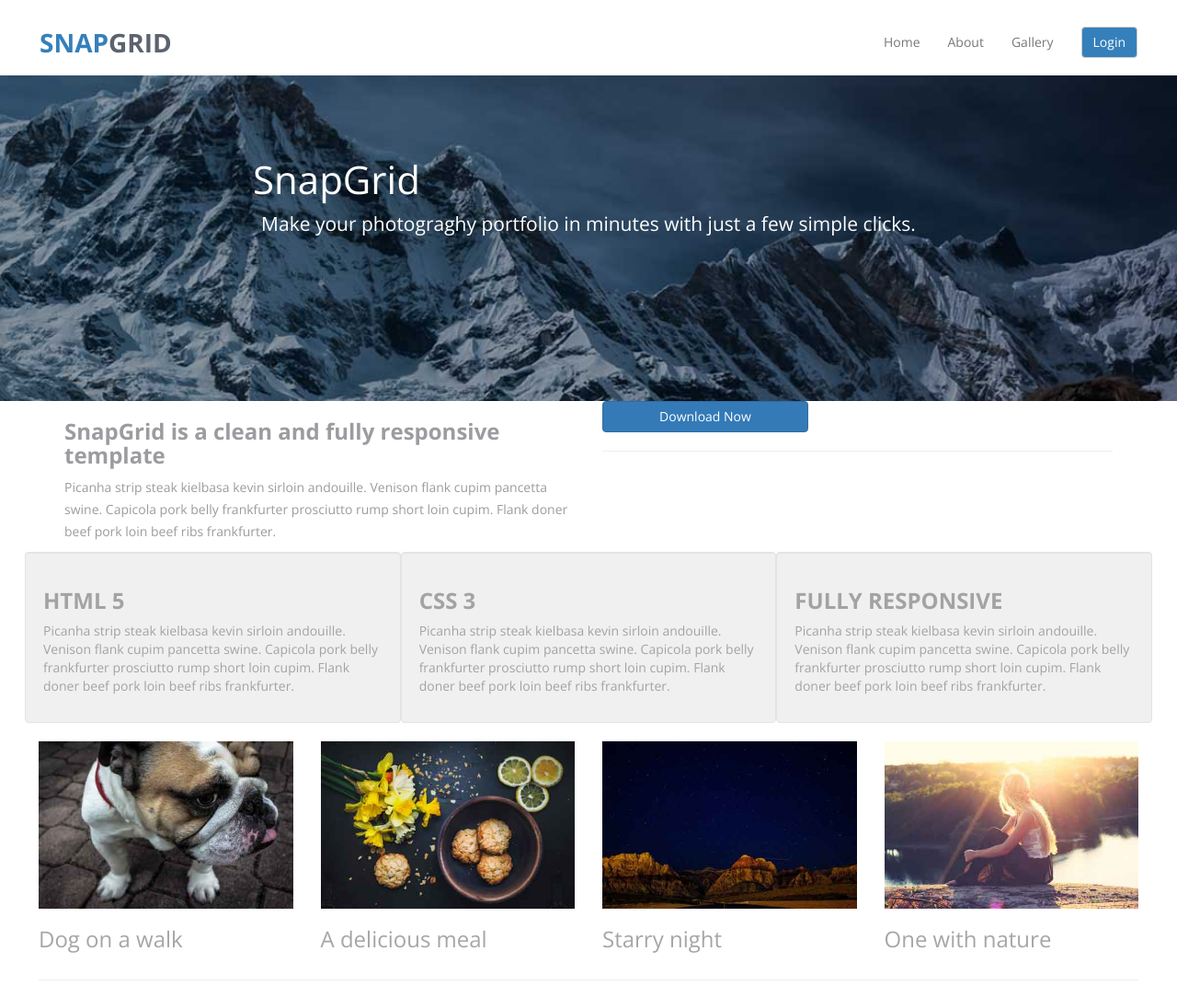
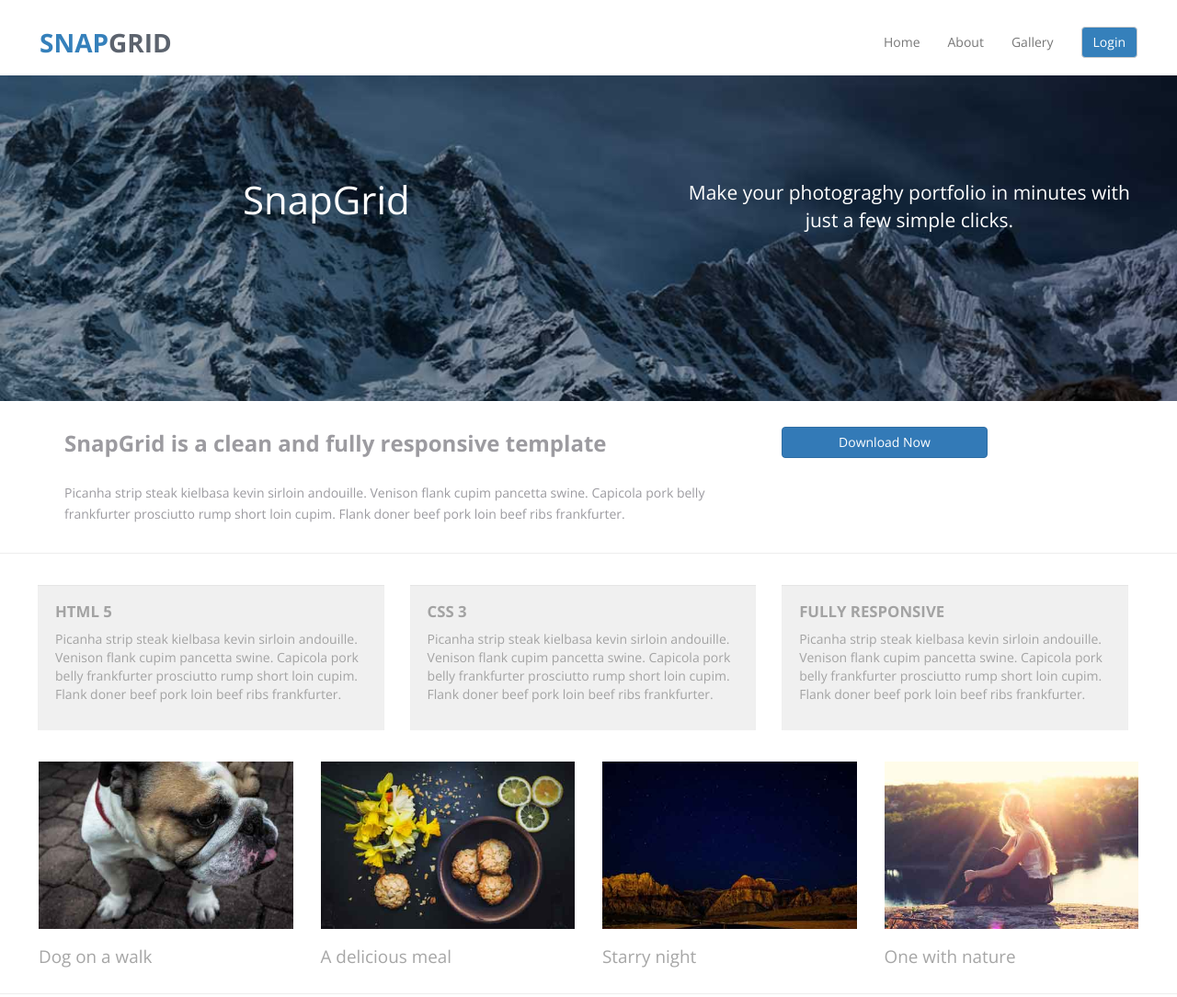
Before and after one commit to troyacosta/bootstrap-site, a website: page index.html in a window 1280 px wide. Shown: the top 1084 px of the page at 92% size. Drawn offline with nearby package versions, Linux system fonts and the light colour scheme.

Commit message:
tablet layout

```diff
--- a/index.html
+++ b/index.html
@@ -35,28 +35,29 @@
         </div>
         <!-- /.container-fluid -->
     </nav>
-    <section id="landing">
-        <div class="container text-center">
-            <div class="col-sm-offset-2 col-sm-1">
+    <section id="landing" class="text-center">
+        <div class="row">
+            <div class="col-sm-offset-2 col-sm-3">
                 <h1>SnapGrid</h1>
             </div>
-            <div class="col-xs-8 col-xs-offset-2 col-sm-8">
+            <div class="col-xs-offset-2 col-xs-8 col-sm-5">
                 <p>Make your photograghy portfolio in minutes with just a few simple clicks.</p>
             </div>
         </div>
     </section>
     <section class="download">
         <div class="row">
-            <div class="col-sm-6">
+            <div class="col-sm-8">
                 <h3>SnapGrid is a clean and fully responsive template</h3>
                 <p>Picanha strip steak kielbasa kevin sirloin andouille. Venison flank cupim pancetta swine. Capicola pork belly frankfurter prosciutto rump short loin cupim. Flank doner beef pork loin beef ribs frankfurter.</p>
             </div>
-            <div class="col-sm-6">
+            <div class="col-sm-4">
                 <button type="button" class="btn btn-primary">Download Now</button>
-                <hr>
+
             </div>
         </div>
     </section>
+    <hr>
     <section class="info">
         <div class="row">
             <div class="col-sm-4 well">
@@ -88,8 +89,9 @@
                 <h3>One with nature</h3>
             </div>
         </div>
-        <hr>
+
     </section>
+    <hr>
     <section class="welcome">
         <div class="row">
             <div class="col-sm-6">
@@ -103,11 +105,11 @@
     </section>
     <footer class="footer">
         <div class="row">
-            <div class="col-sm-4">
+            <div class="col-sm-5">
                 <h3>SnapGrid</h3>
                 <p>Picanha strip steak kielbasa kevin sirloin andouille. Venison flank cupim pancetta swine. Capicola pork belly frankfurter prosciutto rump short loin cupim. Flank doner beef pork loin beef ribs frankfurter. </p>
             </div>
-            <div class="col-sm-4 underline">
+            <div class="col-sm-3 underline">
                 <h3>About Us</h3>
                 <p>Latest Posts</p>
                 <p>Community Content</p>
--- a/styles/main.sass.sass.css
+++ b/styles/main.sass.sass.css
@@ -77,7 +77,24 @@ img {
     text-decoration: underline; }
 
 @media screen and (min-width: 48em) {
-  #landing h1 {
-    font-size: 3em; }
-  #landing p {
-    font-size: 1.5em; } }
+  #landing {
+    padding: 8em 3em 0 0; }
+    #landing h1 {
+      font-size: 3em;
+      margin-top: 0; }
+    #landing p {
+      font-size: 1.5em; }
+  .download {
+    padding-top: 2em; }
+    .download h3 {
+      margin: 0 0 1em 0;
+      line-height: 1.5em; }
+  .well {
+    width: 33%;
+    box-sizing: border-box;
+    border: 1em solid #fff;
+    padding-top: 0; }
+    .well h3 {
+      font-size: 1.2em; }
+  .pics h3 {
+    font-size: 1.35em; } }
--- a/styles/main.scss
+++ b/styles/main.scss
@@ -102,11 +102,33 @@ img {
 
 @media screen and (min-width:48em) {
     #landing {
+    	padding: 8em 3em 0 0;
         h1 {
             font-size: 3em;
+            margin-top: 0;
         }
         p {
             font-size: 1.5em;
         }
     }
+    .download {
+    	padding-top: 2em;
+    	h3 {
+    		margin: 0 0 1em 0;
+    		line-height: 1.5em;
+    	}
+    }
+    .well {
+    	width: 33%;
+    	box-sizing: border-box;
+    	border: 1em solid #fff;
+    	padding-top: 0;
+    	h3 {
+    		font-size: 1.2em;
+    	}
+    }
+    .pics h3 {
+    	font-size: 1.35em;
+    }
+
 }
```
